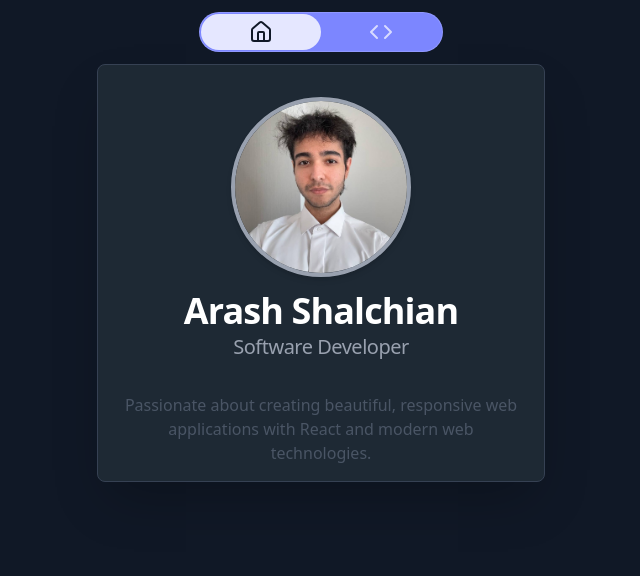
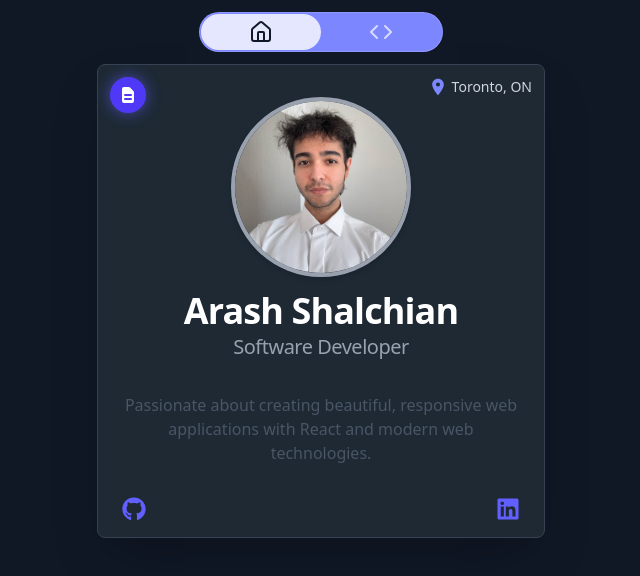
Before and after one commit to A-Shalchian/portfolio-new, a React (Vite) app: page / in a window 1280 px wide. Shown: the top 576 px of the page, without its empty margins (319-959 px from the left). Built offline with nearby package versions, Linux system fonts and the light colour scheme.

Commit message:
Enhance Profile component with resume download button, location display, and social media links

```diff
--- a/src/homeSections/Profile.tsx
+++ b/src/homeSections/Profile.tsx
@@ -1,9 +1,37 @@
 import pfpic from "../assets/images/pfpic.jpg";
+import { FaGithub, FaLinkedin } from "react-icons/fa";
+import { HiDocumentText } from "react-icons/hi";
+import { MdLocationOn } from "react-icons/md";
 
 export const Profile = () => {
   return (
     <section className="w-full py-12 px-4 flex justify-center items-center mt-4">
       <div className="bg-[#1E2934] rounded-lg shadow-2xl max-w-md w-full overflow-hidden border border-gray-700 relative">
+        {/* Resume Button - Top Left */}
+        <div className="absolute top-3 left-3 z-20">
+          <a
+            href="https://drive.google.com/file/d/12B62nEyRKasqH7VWBhoB76J6cg26Lu8b/view?usp=sharing"
+            target="_blank"
+            className="relative group"
+            rel="noopener noreferrer"
+          >
+            <span className="absolute inset-0 rounded-full bg-indigo-500 opacity-75 group-hover:opacity-100 blur-sm group-hover:blur transition-all duration-300 animate-pulse"></span>
+            <span className="relative flex items-center justify-center bg-indigo-600 text-white rounded-full p-2 z-10 transition-transform group-hover:scale-105 duration-300">
+              <HiDocumentText className="text-xl" />
+            </span>
+            {/* Tooltip */}
+            <span className="absolute left-0 -bottom-10 bg-gray-800 text-white text-xs px-2 py-1 rounded opacity-0 group-hover:opacity-100 transition-opacity duration-300 whitespace-nowrap">
+              Download Resume
+            </span>
+          </a>
+        </div>
+
+        {/* Location - Top Right */}
+        <div className="absolute top-3 right-3 z-20 flex items-center gap-1 text-gray-300">
+          <MdLocationOn className="text-indigo-400 text-xl" />
+          <span className="text-sm">Toronto, ON</span>
+        </div>
+
         {/* Profile Header with Image */}
         <div className="flex flex-col items-center pt-8 pb-4">
           <div className="relative w-[150px] h-[150px] md:w-[180px] md:h-[180px] rounded-full overflow-hidden shadow-md border-4 border-gray-400 mb-4">
@@ -28,6 +56,27 @@ export const Profile = () => {
             with React and modern web technologies.
           </p>
         </div>
+
+        {/* Social Links */}
+        <div className="px-6 py-4 flex justify-between gap-8">
+          <a
+            href="https://github.com/ArashShalchian"
+            target="_blank"
+            rel="noopener noreferrer"
+            className="transition-transform hover:scale-110 duration-300"
+          >
+            <FaGithub className="text-indigo-500 text-2xl hover:text-gray-300 transition-colors" />
+          </a>
+
+          <a
+            href="https://www.linkedin.com/in/arash-shalchian/"
+            target="_blank"
+            rel="noopener noreferrer"
+            className="transition-transform hover:scale-110 duration-300"
+          >
+            <FaLinkedin className="text-indigo-500 text-2xl hover:text-gray-300 transition-colors" />
+          </a>
+        </div>
       </div>
     </section>
   );
```
